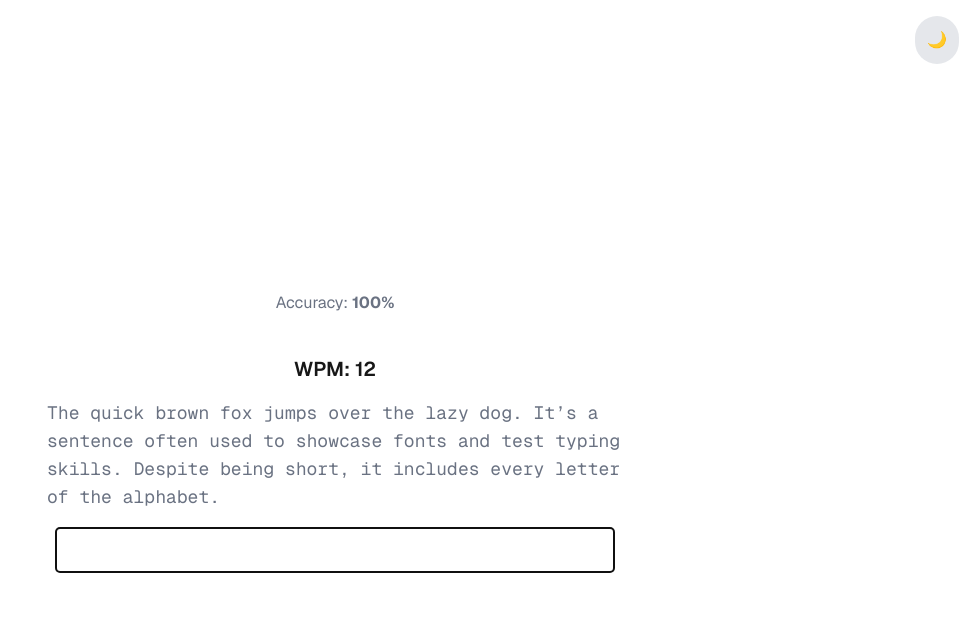
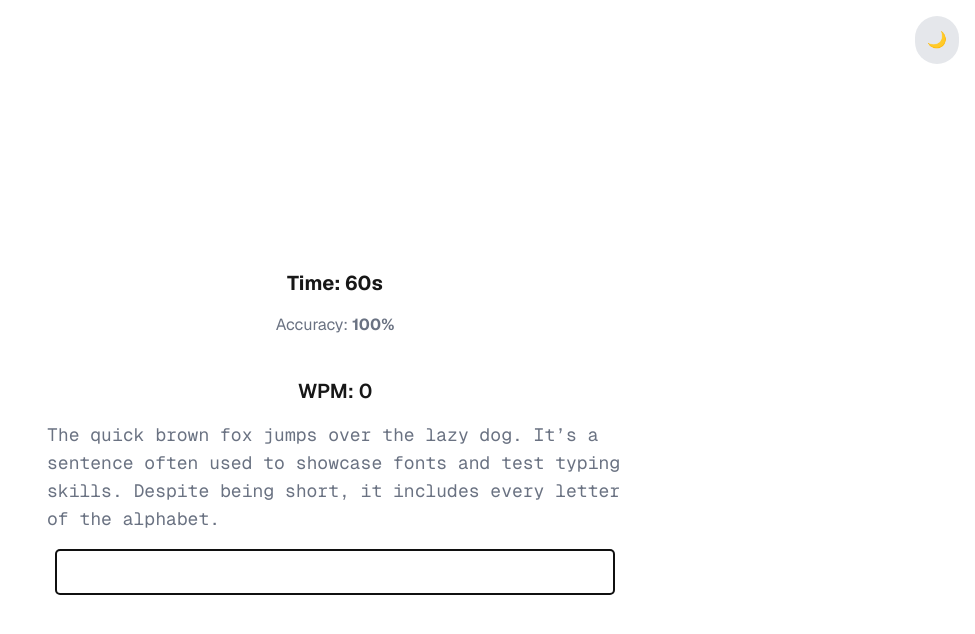
Before and after one commit to Jaylon03/typing-test, a Next.js app: page / in a window 1280 px wide. Shown: the top 634 px of the page, without its empty margins (305-1280 px from the left). Built offline with nearby package versions, Linux system fonts and the light colour scheme.

Commit message:
added timer count down implementation

```diff
--- /dev/null
+++ b/components/Timer.tsx
@@ -0,0 +1,48 @@
+
+import { useEffect, useState } from "react";
+
+interface TimerProps {
+    isRunning: boolean;
+    onTimeUp: () => void;
+    resetTrigger: boolean;
+}
+
+const Timer = ({isRunning, onTimeUp, resetTrigger}: TimerProps) =>{
+    const [timeLeft, setTimeLeft] = useState(60);
+
+    useEffect(() =>{
+        setTimeLeft(60);
+
+
+
+    }, [resetTrigger]);
+
+
+    useEffect(() => {
+        if (!isRunning || timeLeft <= 0) return;
+
+        const interval = setInterval(() => {
+            setTimeLeft((prev) => {
+                if (prev === 1) {
+                    clearInterval(interval);
+                    onTimeUp
+                }
+                return prev - 1
+            });
+
+        }, 1000);
+
+        return () => clearInterval(interval);
+    }, [isRunning, timeLeft]);
+
+
+    return (
+        <div className="text-xl font-bold">
+            Time: {timeLeft}s
+
+        </div>
+
+    )
+}
+
+export default Timer
--- a/components/TypingTest.tsx
+++ b/components/TypingTest.tsx
@@ -2,6 +2,7 @@ import { useEffect, useState } from "react";
 import QuoteDisplay from "./QuoteDisplay";
 import WPMDisplay from "./WPMDisplay";
 import AccuracyDisplay from "./AccuracyDisplay";
+import Timer from "./Timer";
 
     const quotes = [
   "The quick brown fox jumps over the lazy dog. It’s a sentence often used to showcase fonts and test typing skills. Despite being short, it includes every letter of the alphabet.",
@@ -22,7 +23,29 @@ const TypingTest = () => {
     const [userInput, setUserInput] = useState("");
     const quote = quotes[quoteIndex];
     const [passedTime, setPassedTime] = useState(0)
-    const [isRunning, setIsRunning] = useState(true);
+    const [isRunning, setIsRunning] = useState(false);
+    const [resetTrigger, setResetTrigger] = useState(false);
+
+    const handleInput = (e: React.ChangeEvent<HTMLInputElement>) => {
+        if(!isRunning) setIsRunning(true);
+        setUserInput(e.target.value)
+    }
+
+    const handleTimeUp = () =>{
+        setIsRunning(false);
+    }
+
+    const handleKeyDown = (e: React.KeyboardEvent<HTMLInputElement>) => {
+        if (!isRunning && e.key === 'Enter') {
+            resetTest();
+        }
+    };
+
+    const resetTest = () =>{
+        setUserInput("");
+        setResetTrigger(prev => !prev);
+        setIsRunning(false);
+    }
 
     useEffect(() => {
         if (!isRunning) return;
@@ -48,19 +71,20 @@ const TypingTest = () => {
 
     return (
         <div className="flex flex-col items-center gap-4 max-w-xl mx-auto">
-
+            <Timer isRunning={isRunning} onTimeUp={handleTimeUp} resetTrigger={resetTrigger}/>
             <AccuracyDisplay quote={quote} userInput={userInput} />
             <WPMDisplay userInput={userInput} passedTime={ passedTime}/>
             <QuoteDisplay quote={quote} userInput={userInput} />
 
-            <input
+
+           <input
                 type="text"
                 value={userInput}
-                onChange={e => setUserInput(e.target.value)}
+                onChange={handleInput}
+                onKeyDown={handleKeyDown}
                 autoFocus
                 className="border p-2 rounded text-lg w-140 text-center font-mono"
                 spellCheck={false}
-
             />
 
 
```
